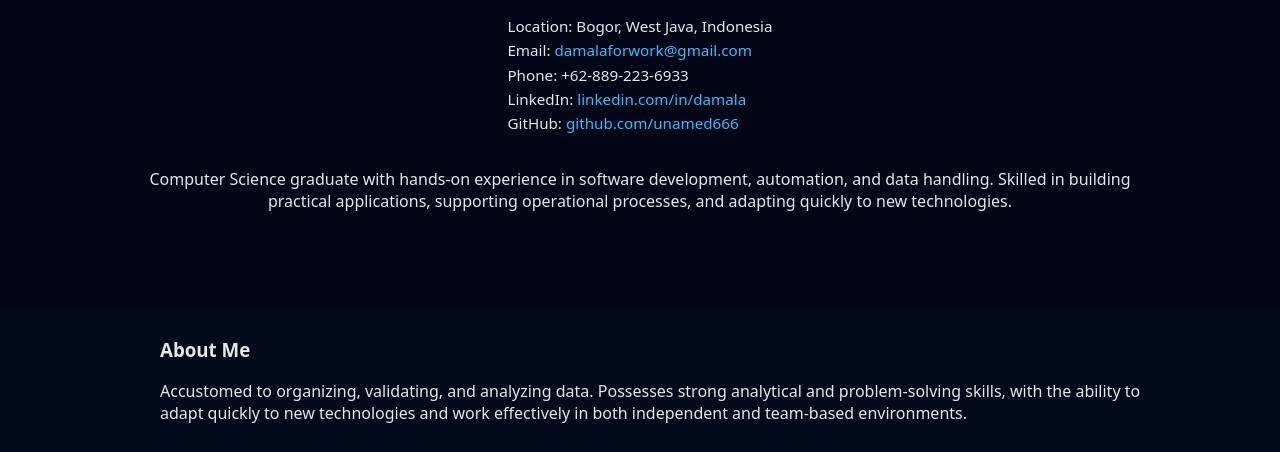
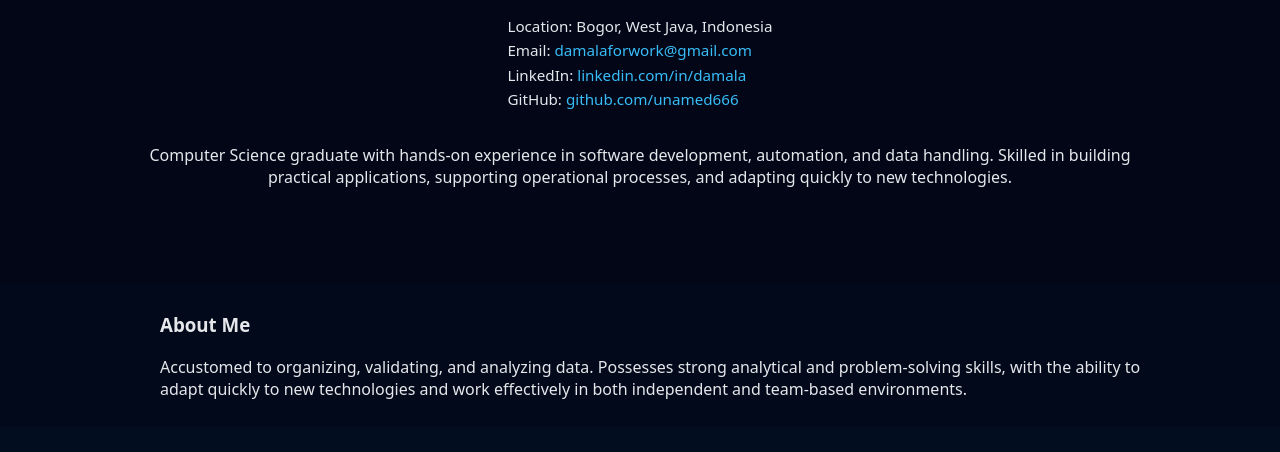
Before and after one commit to unamed666/MyPortfolio, a plain HTML site: page index.html in a window 1280 px wide. Shown: the part 318-770 px from the top of the page. Drawn offline with Linux system fonts and the light colour scheme.

Commit message:
Update index.html

```diff
--- a/index.html
+++ b/index.html
@@ -20,7 +20,6 @@
     <p>
 	Location: Bogor, West Java, Indonesia<br>
       Email: <a href="mailto:damalaforwork@gmail.com">damalaforwork@gmail.com</a><br>
-      Phone: +62-889-223-6933<br>
       LinkedIn: <a href="https://www.linkedin.com/in/damala/" target="_blank">linkedin.com/in/damala</a><br>
       GitHub: <a href="https://github.com/unamed666" target="_blank">github.com/unamed666</a>
     </p>
```
